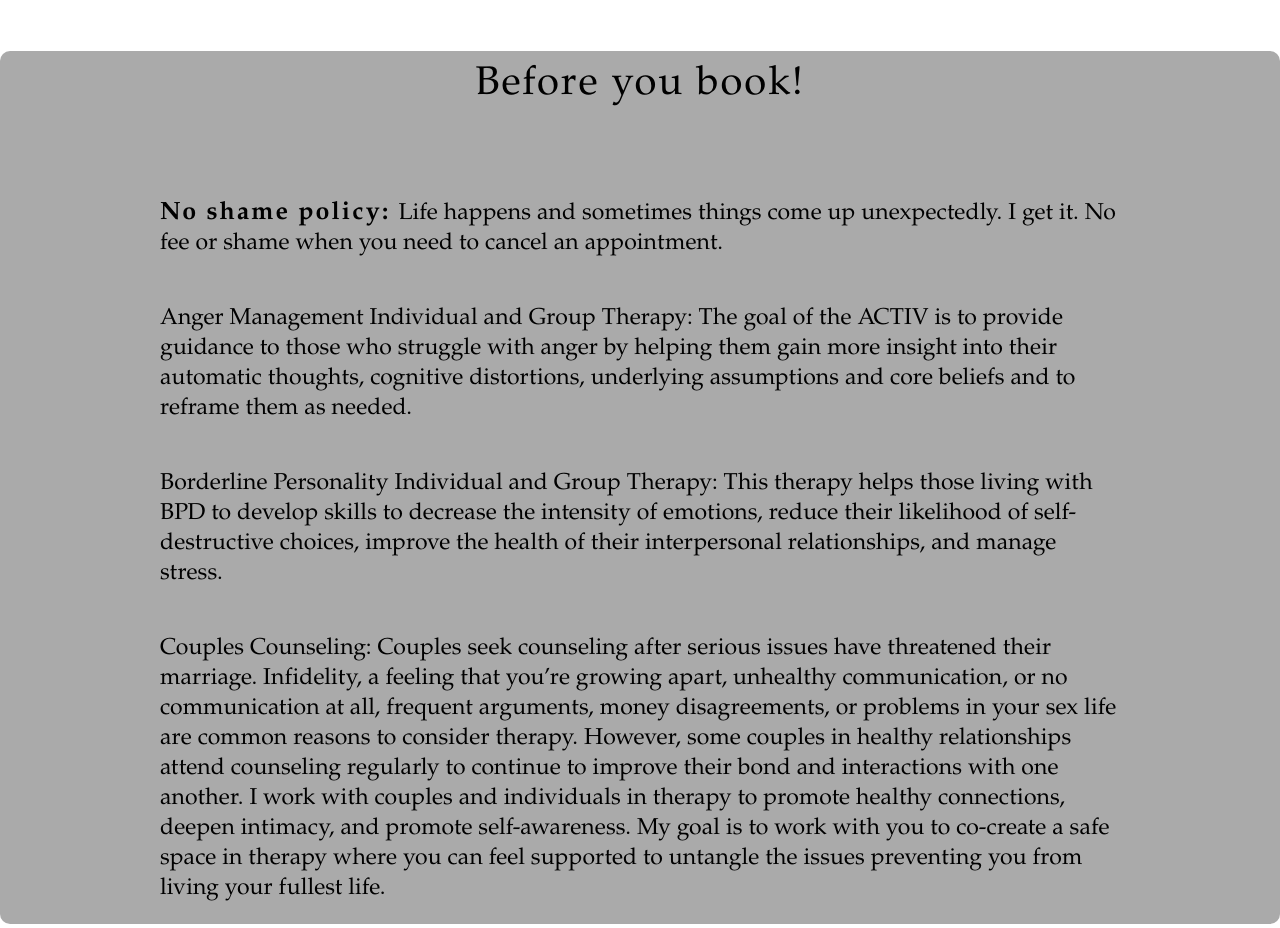
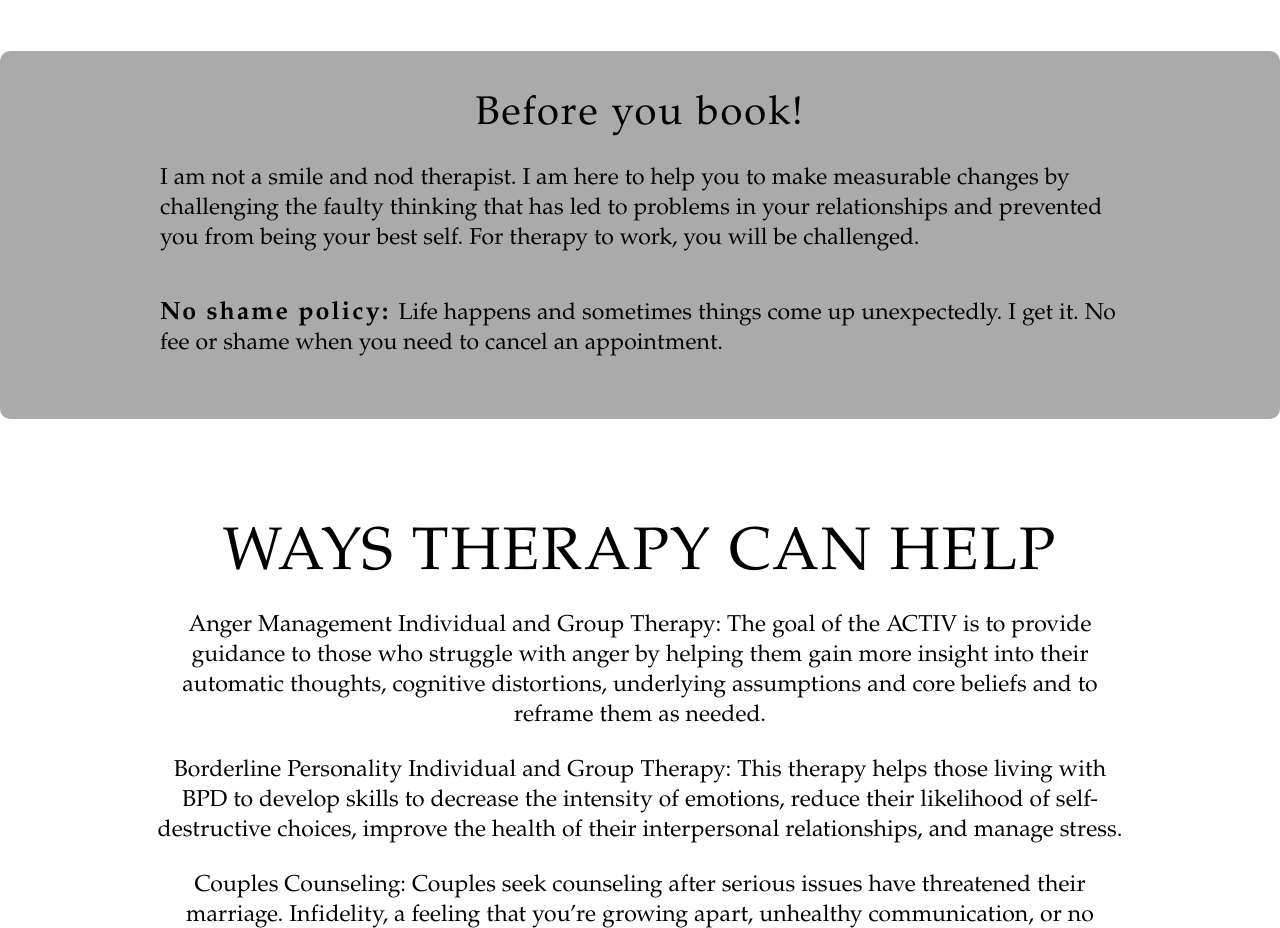
Before and after one commit to carterohl/Therapy-Business-Website-Commision, a plain HTML site: page index.html in a window 1280 px wide. Shown: the part 1500-2428 px from the top of the page. Drawn offline with Linux system fonts and the light colour scheme.

Commit message:
before you book

```diff
--- a/index.html
+++ b/index.html
@@ -74,12 +74,9 @@
         <h1>Before you book!</h1>
       </div>
       <div class="before-bottom">
-        <p><td   I am not a smile and nod therapist. I am here to help you to make measurable changes by challenging the faulty thinking that has led to problems in your relationships and prevented you from being your best self. For therapy to work, you will be challenged. </p>
+        <p>I am not a smile and nod therapist. I am here to help you to make measurable changes by challenging the faulty thinking that has led to problems in your relationships and prevented you from being your best self. For therapy to work, you will be challenged. </p>
         <p><span>No shame policy: </span>Life happens and sometimes things come up unexpectedly. I get it. No fee or shame when you need to cancel an appointment.</p>
-        <p><spam></spam>Anger Management Individual and Group Therapy: The goal of the ACTIV is to provide guidance to those who struggle with anger by helping them gain more insight into their automatic thoughts, cognitive distortions, underlying assumptions and core beliefs and to reframe them as needed.</p>
-        <p>Borderline Personality Individual and Group Therapy: This therapy helps those living with BPD to develop skills to decrease the intensity of emotions, reduce their likelihood of self-destructive choices, improve the health of their interpersonal relationships, and manage stress.</p>
-        <p>Couples Counseling: Couples seek counseling after serious issues have threatened their marriage. Infidelity, a feeling that you’re growing apart, unhealthy communication, or no communication at all, frequent arguments, money disagreements, or problems in your sex life are common reasons to consider therapy. However, some couples in healthy relationships attend counseling regularly to continue to improve their bond and interactions with one another. I work with couples and individuals in therapy to promote healthy connections, deepen intimacy, and promote self-awareness. My goal is to work with you to co-create a safe space in therapy where you can feel supported to untangle the issues preventing you from living your fullest life.
-        </p>
+
       </div>
     </div>
   </section>
@@ -91,14 +88,10 @@
     <div class="services">
       <div class="service-top">
         <h1 class="section-title">Ways Therapy Can Help</h1>
-        <p>Therapy can be incredibly helpful in a variety of ways.
-          It can help you reduce intense emotions, overcome barriers of infidelity,
-          improve communication with your partner, address childhood traumas, support
-          addiction recovery, manage anger and aggression, and cope with anxious feelings
-          that may be hindering personal growth. By working with a therapist, you can gain
-          the tools and support needed to navigate these challenges and create a happier,
-          healthier life.</p>
-
+        <p><span>Anger Management Individual and Group Therapy: </span>The goal of the ACTIV is to provide guidance to those who struggle with anger by helping them gain more insight into their automatic thoughts, cognitive distortions, underlying assumptions and core beliefs and to reframe them as needed.</p>
+        <p><span>Borderline Personality Individual and Group Therapy: </span>This therapy helps those living with BPD to develop skills to decrease the intensity of emotions, reduce their likelihood of self-destructive choices, improve the health of their interpersonal relationships, and manage stress.</p>
+        <p><span>Couples Counseling: </span>Couples seek counseling after serious issues have threatened their marriage. Infidelity, a feeling that you’re growing apart, unhealthy communication, or no communication at all, frequent arguments, money disagreements, or problems in your sex life are common reasons to consider therapy. However, some couples in healthy relationships attend counseling regularly to continue to improve their bond and interactions with one another. I work with couples and individuals in therapy to promote healthy connections, deepen intimacy, and promote self-awareness. My goal is to work with you to co-create a safe space in therapy where you can feel supported to untangle the issues preventing you from living your fullest life.
+        </p>
       </div>
       <div class="service-bottom">
         <div class="service-item">
--- a/style.css
+++ b/style.css
@@ -256,6 +256,7 @@ p {
 #before .before {
 	flex-direction: column;
 	text-align: center;
+	min-height: auto;
 	max-width: 1500px;
 	margin: 0 auto;
 	background-color: #aaaaaa;
@@ -265,18 +266,17 @@ p {
 #before .before-top {
 	max-width: 1000px;
 	margin: 0 auto;
-	padding: 10px;
+	padding-top: 40px;
 }
 #before .before-top h1 {
 	font-size: 4rem;
 	font-weight: 500;
 	letter-spacing: 0.2rem;
-	margin-bottom: 10px;
-
 }
 #before .before-bottom {
 	max-width: 1000px;
 	margin: 0 auto;
+	padding-bottom: 40px;
 }
 #before .before-bottom p {
 	font-size: 2.3rem;
```
